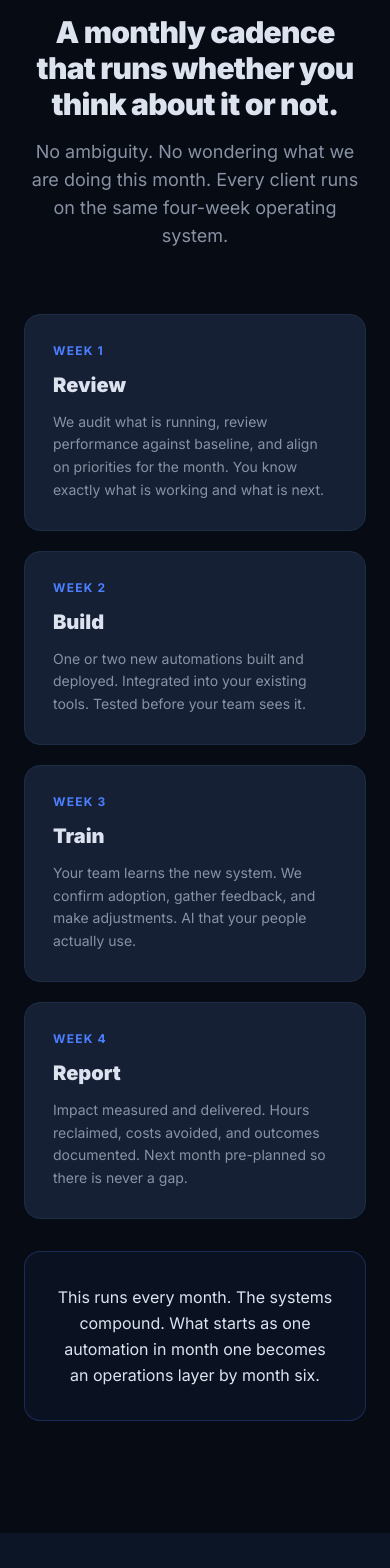
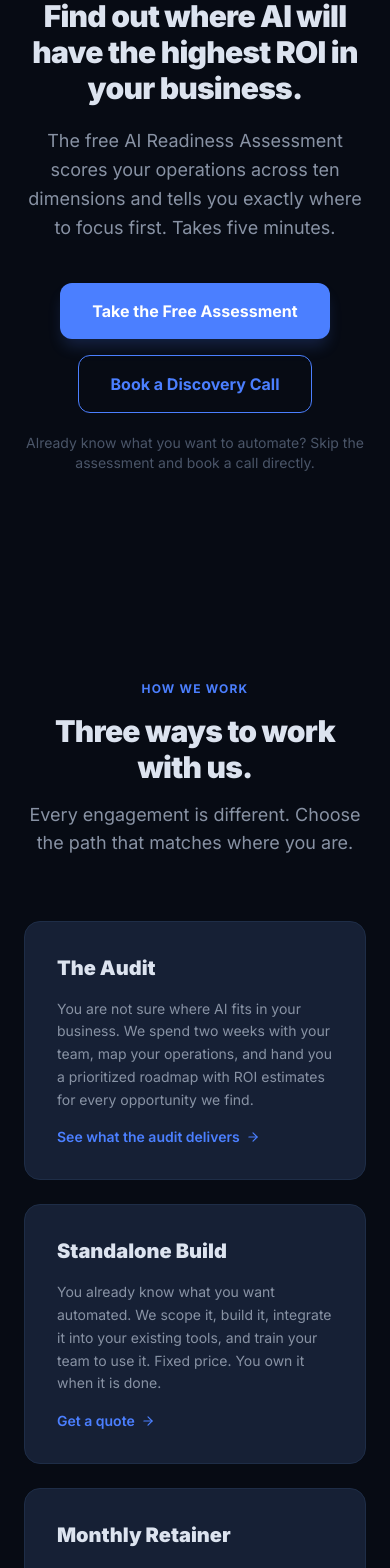
Before and after one commit to haydenenloe/groundwork-ai, a Next.js app: page / in a window 390 px wide. Shown: the part 3240-4808 px from the top of the page. Built offline with nearby package versions, Linux system fonts and the light colour scheme.

Commit message:
Fix ApplyForm CTA text, restore assessment section at top and bottom

```diff
--- a/src/app/page.tsx
+++ b/src/app/page.tsx
@@ -105,39 +105,227 @@ export default function Home() {
         </div>
       </section>
 
-      {/* ========== 3. MONTHLY OPERATING SYSTEM ========== */}
-      <section id="how-it-works" className="py-28 md:py-36">
+      {/* ========== ASSESSMENT (TOP) ========== */}
+      <section className="py-24 md:py-32">
+        <div className="max-w-3xl mx-auto px-6 text-center">
+          <p className="text-xs font-bold uppercase tracking-widest mb-4" style={{ color: '#4B7FFF' }}>Not sure where to start</p>
+          <h2 className="text-3xl md:text-4xl font-black tracking-tight mb-5" style={{ color: '#DCE3EF' }}>
+            Find out where AI will have the highest ROI in your business.
+          </h2>
+          <p className="text-lg leading-relaxed mb-10" style={{ color: '#8892A4' }}>
+            The free AI Readiness Assessment scores your operations across ten dimensions and tells you exactly where to focus first. Takes five minutes.
+          </p>
+          <div className="flex flex-col sm:flex-row items-center justify-center gap-4 mb-5">
+            <a
+              href="/quiz"
+              className="inline-block text-white font-bold text-base px-8 py-4 rounded-xl transition-colors"
+              style={{ background: '#4B7FFF', boxShadow: '0 10px 15px -3px rgba(75,127,255,0.2)' }}
+            >
+              Take the Free Assessment
+            </a>
+            <a
+              href="#book"
+              className="inline-block font-bold text-base px-8 py-4 rounded-xl border transition-colors"
+              style={{ borderColor: '#4B7FFF', color: '#4B7FFF' }}
+            >
+              Book a Discovery Call
+            </a>
+          </div>
+          <p className="text-sm" style={{ color: '#4A5568' }}>Already know what you want to automate? Skip the assessment and book a call directly.</p>
+        </div>
+      </section>
+
+      {/* ========== 3. HOW WE WORK ========== */}
+      <section id="services" className="py-28 md:py-36">
         <div className="max-w-7xl mx-auto px-6">
           <div className="text-center mb-16">
-            <p className="text-xs font-bold uppercase tracking-widest mb-4" style={{ color: '#4B7FFF' }}>How it works</p>
+            <p className="text-xs font-bold uppercase tracking-widest mb-4" style={{ color: '#4B7FFF' }}>How we work</p>
             <h2 className="text-3xl md:text-5xl font-black tracking-tight mb-4" style={{ color: '#DCE3EF' }}>
-              A monthly cadence that runs whether<br className="hidden md:block" /> you think about it or not.
+              Three ways to work with us.
             </h2>
             <p className="text-lg max-w-2xl mx-auto" style={{ color: '#8892A4' }}>
-              No ambiguity. No wondering what we are doing this month. Every client runs on the same four-week operating system.
+              Every engagement is different. Choose the path that matches where you are.
             </p>
           </div>
+          <div className="grid grid-cols-1 md:grid-cols-3 gap-6">
+
+            {/* Card 1: The Audit */}
+            <div
+              className="border rounded-2xl p-8 flex flex-col gap-4 card-hover"
+              style={{ background: '#162035', borderColor: '#1E2D47' }}
+            >
+              <h3 className="font-black text-xl" style={{ color: '#DCE3EF' }}>The Audit</h3>
+              <p className="text-sm leading-relaxed flex-1" style={{ color: '#8892A4' }}>
+                You are not sure where AI fits in your business. We spend two weeks with your team, map your operations, and hand you a prioritized roadmap with ROI estimates for every opportunity we find.
+              </p>
+              <a
+                href="#audit"
+                className="flex items-center gap-1.5 text-sm font-semibold transition-opacity hover:opacity-70"
+                style={{ color: '#4B7FFF' }}
+              >
+                See what the audit delivers <ArrowRight size={14} />
+              </a>
+            </div>
+
+            {/* Card 2: Standalone Build */}
+            <div
+              className="border rounded-2xl p-8 flex flex-col gap-4 card-hover"
+              style={{ background: '#162035', borderColor: '#1E2D47' }}
+            >
+              <h3 className="font-black text-xl" style={{ color: '#DCE3EF' }}>Standalone Build</h3>
+              <p className="text-sm leading-relaxed flex-1" style={{ color: '#8892A4' }}>
+                You already know what you want automated. We scope it, build it, integrate it into your existing tools, and train your team to use it. Fixed price. You own it when it is done.
+              </p>
+              <a
+                href="#book"
+                className="flex items-center gap-1.5 text-sm font-semibold transition-opacity hover:opacity-70"
+                style={{ color: '#4B7FFF' }}
+              >
+                Get a quote <ArrowRight size={14} />
+              </a>
+            </div>
+
+            {/* Card 3: Monthly Retainer */}
+            <div
+              className="border rounded-2xl p-8 flex flex-col gap-4 card-hover"
+              style={{ background: '#162035', borderColor: '#1E2D47' }}
+            >
+              <h3 className="font-black text-xl" style={{ color: '#DCE3EF' }}>Monthly Retainer</h3>
+              <p className="text-sm leading-relaxed flex-1" style={{ color: '#8892A4' }}>
+                You want an embedded AI operations team. New automations every month, maintenance, team training, and strategic advisory. One flat monthly fee. Cancel anytime.
+              </p>
+              <a
+                href="#retainer"
+                className="flex items-center gap-1.5 text-sm font-semibold transition-opacity hover:opacity-70"
+                style={{ color: '#4B7FFF' }}
+              >
+                See how the retainer works <ArrowRight size={14} />
+              </a>
+            </div>
+
+          </div>
+        </div>
+      </section>
+
+      {/* ========== 4. THE AUDIT ========== */}
+      <section id="audit" className="py-28 md:py-36" style={{ background: '#0C1525' }}>
+        <div className="max-w-7xl mx-auto px-6">
+          <div className="text-center mb-16">
+            <p className="text-xs font-bold uppercase tracking-widest mb-4" style={{ color: '#4B7FFF' }}>The audit</p>
+            <h2 className="text-3xl md:text-5xl font-black tracking-tight mb-4" style={{ color: '#DCE3EF' }}>
+              Find exactly where AI fits in your business.
+            </h2>
+            <p className="text-lg max-w-2xl mx-auto" style={{ color: '#8892A4' }}>
+              For companies that want to identify the right problem before they start building. Two weeks of structured discovery with a clear deliverable at the end.
+            </p>
+          </div>
+
+          <div className="grid grid-cols-1 lg:grid-cols-2 gap-12">
+
+            {/* Left column: How it works */}
+            <div>
+              <h4 className="font-black text-lg mb-8" style={{ color: '#DCE3EF' }}>How it works</h4>
+              <div className="flex flex-col gap-8">
+                {[
+                  {
+                    num: '1',
+                    body: 'We schedule two to four discovery conversations with key people on your team. Operations, finance, sales, whoever owns the workflows that take the most time.',
+                  },
+                  {
+                    num: '2',
+                    body: 'We listen for patterns. Where is time going? What breaks repeatedly? What does the team wish ran automatically? We are looking for the highest-leverage place to start.',
+                  },
+                  {
+                    num: '3',
+                    body: 'We synthesize everything. Every opportunity ranked by impact, effort, and ROI. The most important ones get full build specifications.',
+                  },
+                  {
+                    num: '4',
+                    body: 'We deliver your AI Operations Roadmap and walk through it live. You leave knowing exactly what to build, in what order, and what each one is worth.',
+                  },
+                ].map((step) => (
+                  <div key={step.num} className="flex gap-5">
+                    <div
+                      className="flex-shrink-0 w-8 h-8 rounded-full flex items-center justify-center font-black text-sm"
+                      style={{ background: 'rgba(75,127,255,0.12)', color: '#4B7FFF' }}
+                    >
+                      {step.num}
+                    </div>
+                    <p className="text-sm leading-relaxed pt-1" style={{ color: '#8892A4' }}>{step.body}</p>
+                  </div>
+                ))}
+              </div>
+            </div>
+
+            {/* Right column: What you receive */}
+            <div>
+              <h4 className="font-black text-lg mb-8" style={{ color: '#DCE3EF' }}>What you receive</h4>
+              <div
+                className="border rounded-2xl p-8 mb-6"
+                style={{ background: '#162035', borderColor: 'rgba(75,127,255,0.3)' }}
+              >
+                <div className="flex flex-col gap-3">
+                  {[
+                    'Full AI Operations Roadmap (written, not a slide deck)',
+                    'Every opportunity ranked by impact and ROI',
+                    'Build specifications for the top three initiatives',
+                    'Cost and timeline estimates for each',
+                    'A clear recommendation on where to start',
+                    '60-minute live walkthrough session with Q&A',
+                  ].map((item) => (
+                    <div key={item} className="flex items-start gap-3 text-sm" style={{ color: '#DCE3EF' }}>
+                      <span className="mt-0.5 flex-shrink-0" style={{ color: '#4B7FFF' }}>
+                        <ArrowRight size={14} />
+                      </span>
+                      {item}
+                    </div>
+                  ))}
+                </div>
+              </div>
+              <p className="text-sm leading-relaxed" style={{ color: '#8892A4' }}>
+                If you move forward to a build or retainer after the audit, the $2,500 applies toward your first month.
+              </p>
+            </div>
+
+          </div>
+        </div>
+      </section>
+
+      {/* ========== 5. THE RETAINER ========== */}
+      <section id="retainer" className="py-28 md:py-36">
+        <div className="max-w-7xl mx-auto px-6">
+          <div className="text-center mb-16">
+            <p className="text-xs font-bold uppercase tracking-widest mb-4" style={{ color: '#4B7FFF' }}>The retainer</p>
+            <h2 className="text-3xl md:text-5xl font-black tracking-tight mb-4" style={{ color: '#DCE3EF' }}>
+              Your AI operations, running every month.
+            </h2>
+            <p className="text-lg max-w-2xl mx-auto" style={{ color: '#8892A4' }}>
+              An embedded team that builds, maintains, trains, and reports. Every month. No wondering what we are doing. No drift.
+            </p>
+          </div>
+
+          {/* Four-week cadence cards */}
           <div className="grid grid-cols-1 sm:grid-cols-2 lg:grid-cols-4 gap-5 mb-8">
             {[
               {
                 week: 'Week 1',
                 title: 'Review',
-                body: 'We audit what is running, review performance against baseline, and align on priorities for the month. You know exactly what is working and what is next.',
+                body: 'We audit what is running, review performance against baseline, and align on priorities for the month. You know exactly what is working and what comes next.',
               },
               {
                 week: 'Week 2',
                 title: 'Build',
-                body: 'One or two new automations built and deployed. Integrated into your existing tools. Tested before your team sees it.',
+                body: 'New automations built and deployed. Integrated into your existing tools. Tested before your team sees them.',
               },
               {
                 week: 'Week 3',
                 title: 'Train',
-                body: 'Your team learns the new system. We confirm adoption, gather feedback, and make adjustments. AI that your people actually use.',
+                body: 'Your team learns what is new. We confirm adoption, collect feedback, and make adjustments. AI that your people actually use.',
               },
               {
                 week: 'Week 4',
                 title: 'Report',
-                body: 'Impact measured and delivered. Hours reclaimed, costs avoided, and outcomes documented. Next month pre-planned so there is never a gap.',
+                body: 'Impact measured and delivered. Hours reclaimed, costs avoided, outcomes documented. Next month pre-planned.',
               },
             ].map((item) => (
               <div
@@ -151,88 +339,30 @@ export default function Home() {
               </div>
             ))}
           </div>
+
           {/* Callout */}
           <div
-            className="rounded-2xl p-8 text-center border max-w-3xl mx-auto"
+            className="rounded-2xl p-8 text-center border mb-12"
             style={{ background: 'rgba(75,127,255,0.06)', borderColor: 'rgba(75,127,255,0.25)' }}
           >
             <p className="text-base md:text-lg leading-relaxed" style={{ color: '#DCE3EF' }}>
-              This runs every month. The systems compound. What starts as one automation in month one becomes an operations layer by month six.
-            </p>
-          </div>
-        </div>
-      </section>
-
-      {/* ========== 4. THE 90-DAY ROADMAP ========== */}
-      <section id="roadmap" className="py-28 md:py-36" style={{ background: '#0C1525' }}>
-        <div className="max-w-7xl mx-auto px-6">
-          <div className="text-center mb-16">
-            <p className="text-xs font-bold uppercase tracking-widest mb-4" style={{ color: '#4B7FFF' }}>The engagement</p>
-            <h2 className="text-3xl md:text-5xl font-black tracking-tight mb-4" style={{ color: '#DCE3EF' }}>
-              You will never wonder what comes next.
-            </h2>
-            <p className="text-lg max-w-2xl mx-auto" style={{ color: '#8892A4' }}>
-              Within two weeks of starting, you have a prioritized 90-day roadmap. Every month after that is execution.
+              Every month builds on the last. What starts as one automation becomes an operations layer. The systems compound.
             </p>
           </div>
 
-          {/* Timeline steps */}
-          <div className="grid grid-cols-1 md:grid-cols-2 lg:grid-cols-4 gap-5 mb-12">
-            {[
-              {
-                step: '01',
-                period: 'Week 1 to 2',
-                title: 'Discovery',
-                body: 'We assess your operations, map your workflows, and identify the six to twelve highest-ROI automation opportunities. Every initiative is ranked by impact, effort, and cost.',
-              },
-              {
-                step: '02',
-                period: 'Week 2',
-                title: 'Roadmap Delivered',
-                body: 'You receive a complete 90-day roadmap. Initiatives prioritized. Departments sequenced. Expected outcomes defined. Quick wins identified. No client should ever be figuring out what is next.',
-              },
-              {
-                step: '03',
-                period: 'Month 1 to 3',
-                title: 'Execution',
-                body: 'The monthly operating system runs against the roadmap. First automation live by day 30. Second by day 60. Full AI operations scorecard delivered at day 90.',
-              },
-              {
-                step: '04',
-                period: 'Quarter 2 and beyond',
-                title: 'Expand',
-                body: 'Roadmap refreshes each quarter. Scope expands as the systems compound. Momentum builds.',
-              },
-            ].map((item) => (
-              <div
-                key={item.step}
-                className="border rounded-2xl p-7 flex flex-col gap-3 card-hover"
-                style={{ background: '#162035', borderColor: '#1E2D47' }}
-              >
-                <div className="flex items-center gap-3">
-                  <span className="font-black text-3xl" style={{ color: 'rgba(75,127,255,0.3)' }}>{item.step}</span>
-                  <span className="text-xs font-bold uppercase tracking-widest" style={{ color: '#4B7FFF' }}>{item.period}</span>
-                </div>
-                <h3 className="font-black text-lg" style={{ color: '#DCE3EF' }}>{item.title}</h3>
-                <p className="text-sm leading-relaxed" style={{ color: '#8892A4' }}>{item.body}</p>
-              </div>
-            ))}
-          </div>
+          {/* Two-column grid: included / doesn't change */}
+          <div className="grid grid-cols-1 md:grid-cols-2 gap-8">
 
-          {/* What the roadmap includes */}
-          <div
-            className="border rounded-2xl p-8 max-w-3xl mx-auto"
-            style={{ background: '#162035', borderColor: 'rgba(75,127,255,0.3)' }}
-          >
-            <h4 className="font-black text-lg mb-6" style={{ color: '#DCE3EF' }}>What the roadmap includes</h4>
+            <div>
+              <h4 className="font-black text-lg mb-6" style={{ color: '#DCE3EF' }}>What is included</h4>
               <div className="flex flex-col gap-3">
                 {[
-                '6 to 12 AI initiatives identified and prioritized',
-                'Department activation sequence defined',
-                'Expected outcomes for each phase',
-                'Quick wins identified for early momentum',
-                'Success metrics established before work begins',
-                'Full build specs for month one',
+                  'Monthly build sprint (one to two new automations)',
+                  'All maintenance and bug fixes',
+                  'Monthly team training session',
+                  'Strategy and advisory',
+                  'Monthly impact report',
+                  'Cancel anytime',
                 ].map((item) => (
                   <div key={item} className="flex items-start gap-3 text-sm" style={{ color: '#DCE3EF' }}>
                     <span className="mt-0.5 flex-shrink-0" style={{ color: '#4B7FFF' }}>
@@ -243,38 +373,27 @@ export default function Home() {
                 ))}
               </div>
             </div>
+
+            <div>
+              <h4 className="font-black text-lg mb-6" style={{ color: '#DCE3EF' }}>What does not change</h4>
+              <div className="flex flex-col gap-3">
+                {[
+                  'Flat monthly fee, no surprise invoices',
+                  'Same contact person every month',
+                  'Every system we build, you own',
+                  'If something does not work, we fix it',
+                ].map((item) => (
+                  <div key={item} className="flex items-start gap-3 text-sm" style={{ color: '#DCE3EF' }}>
+                    <span className="mt-0.5 flex-shrink-0" style={{ color: '#4B7FFF' }}>
+                      <ArrowRight size={14} />
+                    </span>
+                    {item}
                   </div>
-      </section>
+                ))}
+              </div>
+            </div>
 
-      {/* ========== 5. AI READINESS ASSESSMENT ========== */}
-      <section id="assessment" className="py-28 md:py-36">
-        <div className="max-w-3xl mx-auto px-6 text-center">
-          <p className="text-xs font-bold uppercase tracking-widest mb-4" style={{ color: '#4B7FFF' }}>Not sure where to start</p>
-          <h2 className="text-3xl md:text-5xl font-black tracking-tight mb-6" style={{ color: '#DCE3EF' }}>
-            Find out where AI will have the highest ROI in your business.
-          </h2>
-          <p className="text-lg leading-relaxed mb-10" style={{ color: '#8892A4' }}>
-            The free AI Readiness Assessment scores your operations across ten dimensions and tells you exactly where to focus first. Takes five minutes. Results are instant.
-          </p>
-          <div className="flex flex-col sm:flex-row items-center justify-center gap-4 mb-6">
-            <a
-              href="/quiz"
-              className="inline-block text-white font-bold text-base px-8 py-4 rounded-xl transition-colors"
-              style={{ background: '#4B7FFF', boxShadow: '0 10px 15px -3px rgba(75,127,255,0.2)' }}
-            >
-              Take the Free Assessment
-            </a>
-            <a
-              href="#book"
-              className="inline-block font-bold text-base px-8 py-4 rounded-xl border transition-colors hover:bg-white hover:text-black"
-              style={{ borderColor: '#4B7FFF', color: '#4B7FFF' }}
-            >
-              Book a Discovery Call
-            </a>
           </div>
-          <p className="text-sm" style={{ color: '#4A5568' }}>
-            Already know what you want to automate? Skip the assessment and book a call directly.
-          </p>
         </div>
       </section>
 
@@ -495,6 +614,36 @@ export default function Home() {
         </div>
       </section>
 
+      {/* ========== ASSESSMENT (BOTTOM) ========== */}
+      <section className="py-24 md:py-32">
+        <div className="max-w-3xl mx-auto px-6 text-center">
+          <p className="text-xs font-bold uppercase tracking-widest mb-4" style={{ color: '#4B7FFF' }}>Not sure where to start</p>
+          <h2 className="text-3xl md:text-4xl font-black tracking-tight mb-5" style={{ color: '#DCE3EF' }}>
+            Find out where AI will have the highest ROI in your business.
+          </h2>
+          <p className="text-lg leading-relaxed mb-10" style={{ color: '#8892A4' }}>
+            The free AI Readiness Assessment scores your operations across ten dimensions and tells you exactly where to focus first. Takes five minutes.
+          </p>
+          <div className="flex flex-col sm:flex-row items-center justify-center gap-4 mb-5">
+            <a
+              href="/quiz"
+              className="inline-block text-white font-bold text-base px-8 py-4 rounded-xl transition-colors"
+              style={{ background: '#4B7FFF', boxShadow: '0 10px 15px -3px rgba(75,127,255,0.2)' }}
+            >
+              Take the Free Assessment
+            </a>
+            <a
+              href="#book"
+              className="inline-block font-bold text-base px-8 py-4 rounded-xl border transition-colors"
+              style={{ borderColor: '#4B7FFF', color: '#4B7FFF' }}
+            >
+              Book a Discovery Call
+            </a>
+          </div>
+          <p className="text-sm" style={{ color: '#4A5568' }}>Already know what you want to automate? Skip the assessment and book a call directly.</p>
+        </div>
+      </section>
+
       {/* ========== 8. BOOK A CALL ========== */}
       <section id="book" className="py-28 md:py-36 relative overflow-hidden" style={{ background: '#0C1525' }}>
         <div className="relative max-w-3xl mx-auto px-8">
--- a/src/components/ApplyForm.tsx
+++ b/src/components/ApplyForm.tsx
@@ -159,7 +159,7 @@ export default function ApplyForm() {
           cursor: state === 'loading' ? 'not-allowed' : 'pointer',
         }}
       >
-        {state === 'loading' ? 'Sending...' : 'Request an Audit →'}
+        {state === 'loading' ? 'Sending...' : 'Book a Discovery Call →'}
       </button>
 
       <style jsx>{`
--- a/src/components/Nav.tsx
+++ b/src/components/Nav.tsx
@@ -29,9 +29,11 @@ export default function Nav() {
 
         {/* Desktop nav */}
         <div className="hidden md:flex items-center gap-8 text-sm font-medium" style={{ color: '#8892A4' }}>
-          <a href="/#how-it-works" className="hover:text-body transition-colors">How It Works</a>
+          <a href="/#services" className="hover:text-body transition-colors">How We Work</a>
+          <a href="/#audit" className="hover:text-body transition-colors">The Audit</a>
+          <a href="/#retainer" className="hover:text-body transition-colors">The Retainer</a>
           <a href="/#pricing" className="hover:text-body transition-colors">Pricing</a>
-          <a href="/blog" className="hover:text-body transition-colors">Blog</a>
+          <a href="/quiz" className="hover:text-body transition-colors" style={{ color: '#4B7FFF', opacity: 0.8 }}>Free Assessment</a>
         </div>
 
         {/* CTA */}
@@ -65,9 +67,11 @@ export default function Nav() {
       {/* Mobile menu */}
       {menuOpen && (
         <div className="md:hidden border-t px-6 py-4 space-y-3 text-sm font-medium" style={{ background: '#0C1525', borderColor: '#1E2D47', color: '#8892A4' }}>
-          <a href="/#how-it-works" className="block py-1 hover:text-body" onClick={() => setMenuOpen(false)}>How It Works</a>
+          <a href="/#services" className="block py-1 hover:text-body" onClick={() => setMenuOpen(false)}>How We Work</a>
+          <a href="/#audit" className="block py-1 hover:text-body" onClick={() => setMenuOpen(false)}>The Audit</a>
+          <a href="/#retainer" className="block py-1 hover:text-body" onClick={() => setMenuOpen(false)}>The Retainer</a>
           <a href="/#pricing" className="block py-1 hover:text-body" onClick={() => setMenuOpen(false)}>Pricing</a>
-          <a href="/blog" className="block py-1 hover:text-body" onClick={() => setMenuOpen(false)}>Blog</a>
+          <a href="/quiz" className="block py-1 hover:text-body" style={{ color: '#4B7FFF' }} onClick={() => setMenuOpen(false)}>Free Assessment</a>
           <a
             href="/#book"
             className="block mt-3 text-white font-semibold px-5 py-3 rounded-lg text-center"
```
Lines whose indentation alone changed are shown as unchanged.
